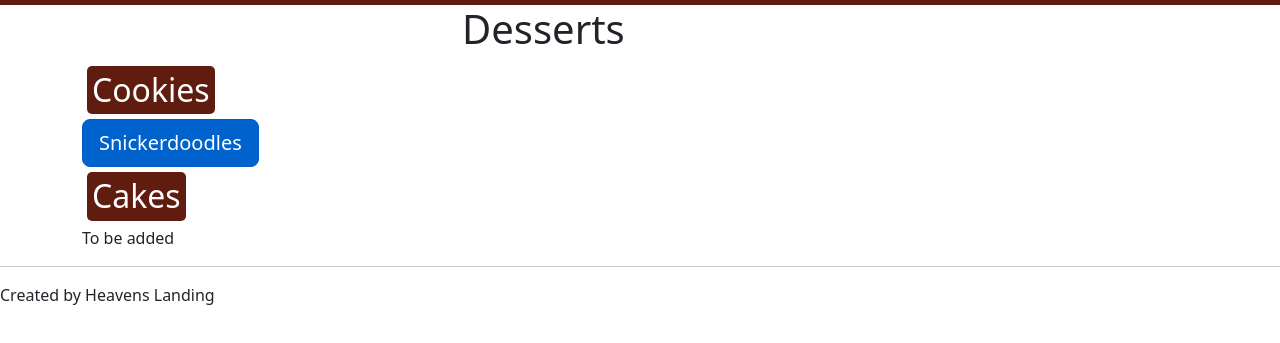
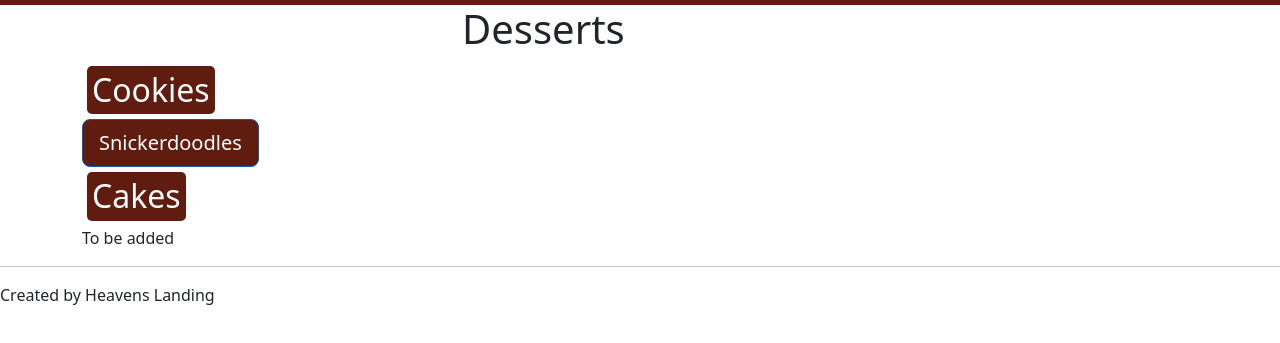
Before and after one commit to HeavensLanding/WhiskedWonder, a plain HTML site: page Desserts.html in a window 1280 px wide. Shown: the part 91-434 px from the top of the page. Drawn offline with nearby package versions, Linux system fonts and the light colour scheme.

Commit message:
snicker button color change

```diff
--- a/styles.css
+++ b/styles.css
@@ -57,3 +57,7 @@ h4{
     color: white;
     font-family: 'Courier New', Courier, monospace,
 }
+
+.btn-primary{
+    background-color: rgba(96,28,15,255) !important;
+}
```
